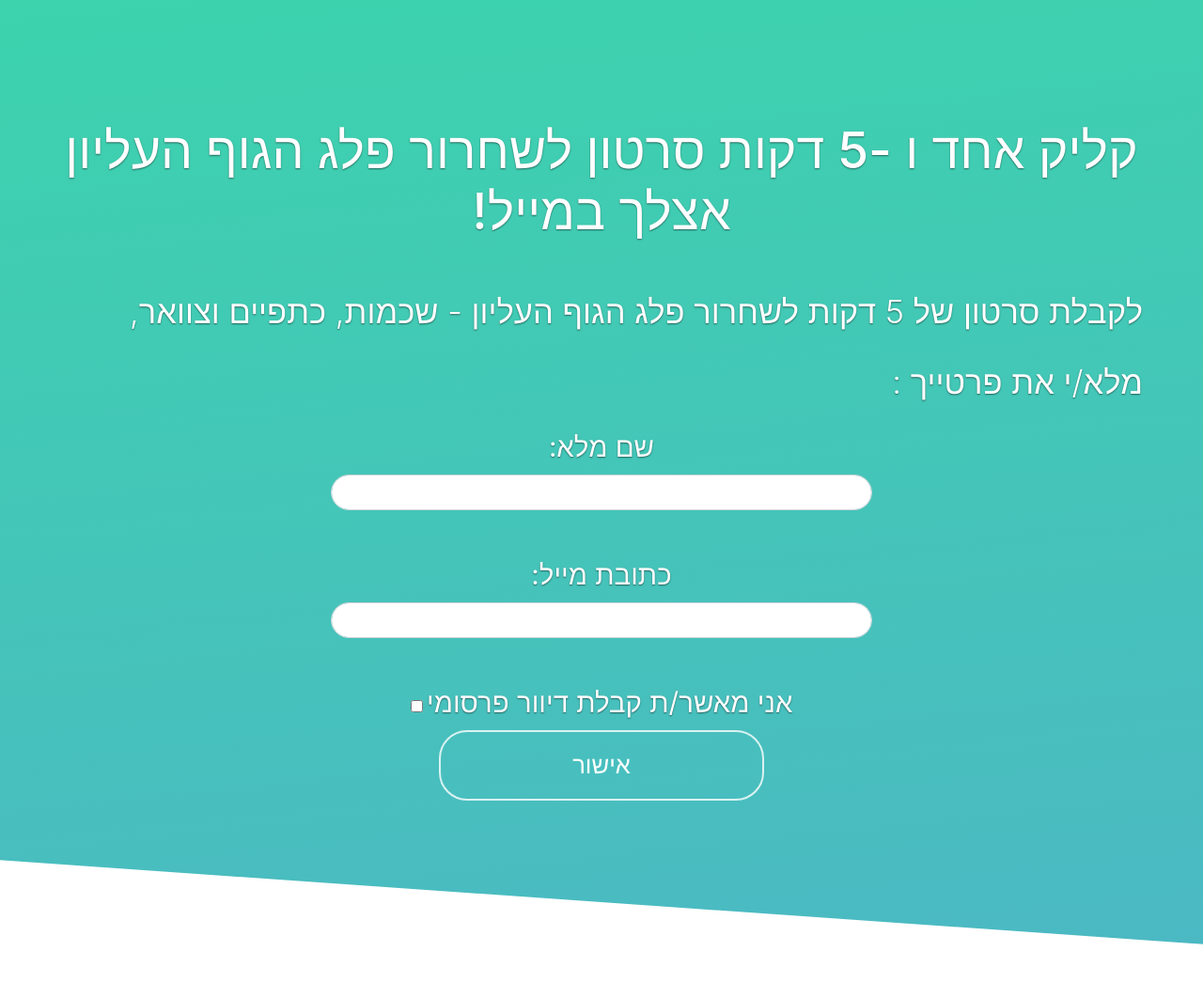
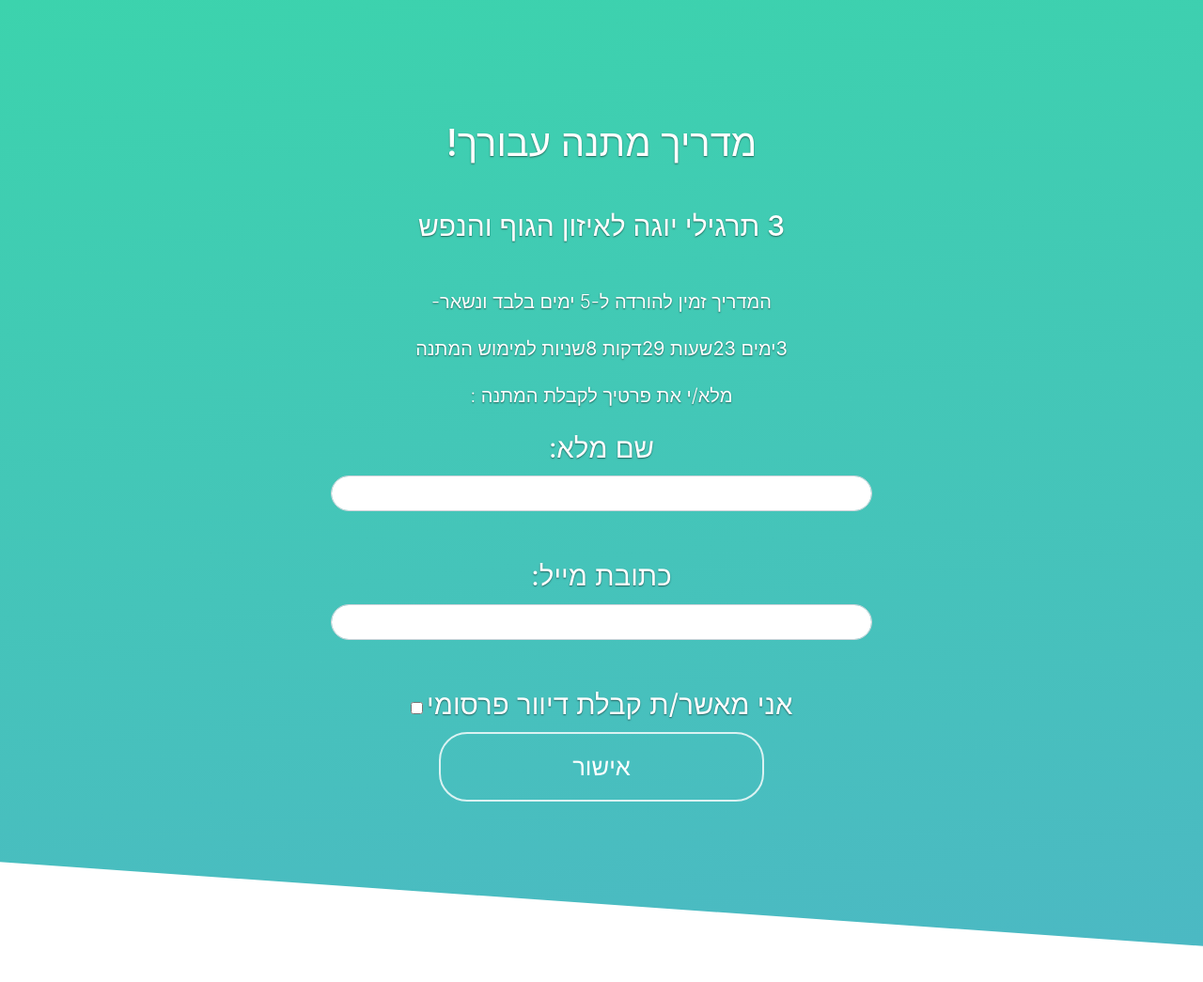
Before and after one commit to ShovalLevi22/sapir_yoga4, a Django app: page / in a window 1280 px wide. Shown: the top 1045 px of the page at 94% size. Run offline with Django 3.2, Linux system fonts and the light colour scheme; some libraries are stand-ins or nearby versions.

Commit message:
Sapir Campign 2

```diff
--- a/landing_page/funcs/Sapir.json
+++ b/landing_page/funcs/Sapir.json
@@ -4,12 +4,12 @@
     "Password": "Sapir7877"
   },
   "html": {
-  "main_button_link": "http://www.sapiryoga.com/yoga_guide",
+  "main_button_link": "http://db69cdc34aaa.ngrok.io/yoga_guide",
   "facebook": "sapirbarnesyoga",
   "instagram": "sapir_yoga",
   "youtube_ch": "UCF-H06C6OVBil_2zex--f2A"
   },
 
-  "email_subject": "המדריך שלי לשחרור פלג הגוף העליון ☀",
+  "email_subject": "3 תרגילי יוגה לאיזון הגוף והנפש ☀",
   "html_file_name": "landing_page/templates/email_page/email_page.html"
 }
--- a/landing_page/templates/landing_page/about.html
+++ b/landing_page/templates/landing_page/about.html
@@ -16,9 +16,12 @@
 	<body>
 		<div class="" style="position: relative;">
 			<div class="inner cover" style="background: linear-gradient(354deg, rgb(76, 184, 196) 0%, rgb(60, 211, 173) 100%); height: 100%;">
-				<h1 class="cover-heading">קליק אחד ו -5 דקות סרטון לשחרור פלג הגוף העליון אצלך במייל!</h1>
-				<p class="lead">לקבלת סרטון של 5 דקות לשחרור פלג הגוף העליון - שכמות, כתפיים וצוואר,</p>
-				<p class="lead">מלא/י את פרטייך :</p>
+				<meta name="viewport" content="width=device-width, initial-scale=1">
+				<h1 class="cover-heading" style="font-size: 40px">מדריך מתנה עבורך!</h1>
+				<h1 class="cover-heading" style="font-size: 30px">3 תרגילי יוגה לאיזון הגוף והנפש</h1>
+				<p class="lead" style="text-align:center; font-size: 20px ">המדריך זמין להורדה ל-5 ימים בלבד ונשאר- </p>
+				<p id="demo" style="text-align:center; font-size: 20px; margin-top: 0px;"></p>
+				<p class="lead" style="text-align:center; font-size: 20px">מלא/י את פרטיך לקבלת המתנה :</p>
 				<form enctype="multipart/form-data" method="POST">
 					<label for="username">שם מלא: </label>
 					<input class="subscribe-form form-control input" id="username" type="text" name="username" required>
@@ -60,5 +63,39 @@
 		<script src="https://code.jquery.com/jquery-3.4.1.slim.min.js" integrity="sha384-J6qa4849blE2+poT4WnyKhv5vZF5SrPo0iEjwBvKU7imGFAV0wwj1yYfoRSJoZ+n" crossorigin="anonymous"></script>
 		<script src="https://cdn.jsdelivr.net/npm/popper.js@1.16.0/dist/umd/popper.min.js" integrity="sha384-Q6E9RHvbIyZFJoft+2mJbHaEWldlvI9IOYy5n3zV9zzTtmI3UksdQRVvoxMfooAo" crossorigin="anonymous"></script>
 		<script src="https://stackpath.bootstrapcdn.com/bootstrap/4.4.1/js/bootstrap.min.js" integrity="sha384-wfSDF2E50Y2D1uUdj0O3uMBJnjuUD4Ih7YwaYd1iqfktj0Uod8GCExl3Og8ifwB6" crossorigin="anonymous"></script>
+
+	<script>
+	// Set the date we're counting down to
+	var countDownDate = new Date("Jul 9, 2020 23:59:59").getTime();
+
+	// Update the count down every 1 second
+	var x = setInterval(function() {
+
+	  // Get today's date and time
+	  var now = new Date().getTime();
+
+	  // Find the distance between now and the count down date
+	  var distance = countDownDate - now;
+
+	  // Time calculations for days, hours, minutes and seconds
+	  var days = Math.floor(distance / (1000 * 60 * 60 * 24));
+	  var hours = Math.floor((distance % (1000 * 60 * 60 * 24)) / (1000 * 60 * 60));
+	  var minutes = Math.floor((distance % (1000 * 60 * 60)) / (1000 * 60));
+	  var seconds = Math.floor((distance % (1000 * 60)) / 1000);
+
+	  // Output the result in an element with id="demo"
+
+	  document.getElementById("demo").innerHTML = days + "ימים " + hours + "שעות "
+	  + minutes + "דקות " + seconds + "שניות למימוש המתנה";
+
+	  // If the count down is over, write some text
+	  if (distance < 0) {
+		clearInterval(x);
+		document.getElementById("demo").innerHTML = "EXPIRED";
+	  }
+	}, 1000);
+</script>
+
+
 	</body>
 </html>
--- a/landing_page/views.py
+++ b/landing_page/views.py
@@ -5,6 +5,7 @@ from django.views.generic import TemplateView, CreateView, View
 from . funcs.main import send_mail
 from django.contrib.auth.models import User
 
+from django.shortcuts import redirect
 
 # Create your views here.
 def register(request):
@@ -49,7 +50,7 @@ class VideoPageView(TemplateView):
         except User.DoesNotExist:
             return render(request, 'landing_page/about.html')
 
-        return render(request, 'video_page/video_page.html')
+        return redirect("https://drive.google.com/file/d/1MuaIsLj4CEX-zpz2obHuYp5KTn3xwZDi/view?usp=sharing")
 
 
 class UnsubscribeView(View):
```
Also changed, not shown: landing_page/templates/email_page/email_page.html (+22 -5 lines), landing_page/templates/landing_page/thanku_page.html (+3 -4 lines), landing_page/migrations/0002_auto_20200705_2251.py (added), landing_page/static/images/sapir1.jpeg, landing_page/static/images/sapir2.png (deleted), landing_page/static/images/sapir3.jpeg.
